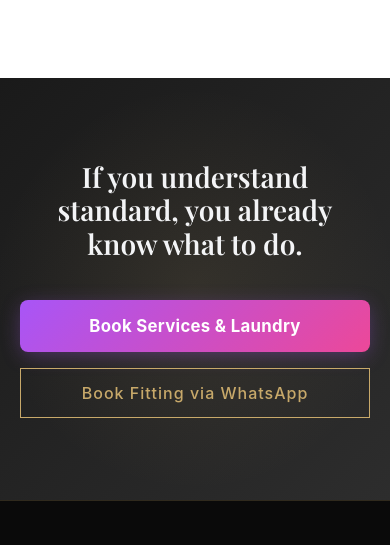
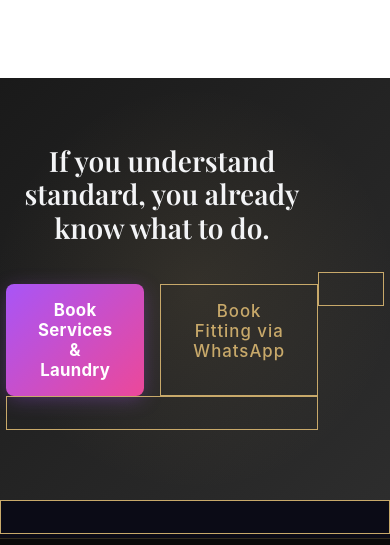
Before and after one commit to greatcywila/couture-de-cywila, a website: page index.html in a window 390 px wide. Shown: the part 4677-5222 px from the top of the page. Drawn offline with nearby package versions, Linux system fonts and the light colour scheme.

Commit message:
Refactor button layout for better responsiveness

```diff
--- a/index.html
+++ b/index.html
@@ -255,14 +255,12 @@
         you already know what to do.
       </h2>
 
-      <div style="display: flex; gap: 1rem; justify-content: center; flex-wrap: wrap;">
-        <a href="https://book.couturedecywila.com.ng" class="cywila-btn-primary" style="padding: 1rem 2rem; font-size: 1.05rem;">
-          Book Services & Laundry
+      <div style="display: flex; gap: 1rem; justify-content: center; width: 100%;">
+        <a href="https://book.couturedecywila.com.ng" class="cywila-btn-primary" style="flex: 1; text-align: center; padding: 1rem 2rem; font-size: 1.05rem;">
+        Book Services & Laundry
         </a>
-
-        <a href="https://wa.me/2348155559954" class="btn-primary">
-          Book Fitting via WhatsApp
-        </a>
+        <a href="https://wa.me/2348155559954" class="btn-primary" style="flex: 1; text-align: center; padding: 1rem 2rem; font-size: 1.05rem;">
+        Book Fitting via WhatsApp
       </div>
     </div>
   </section>
```
